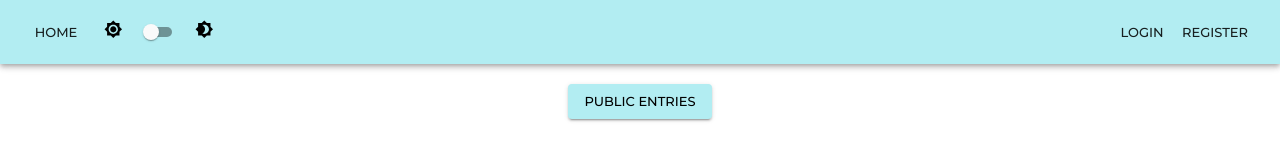
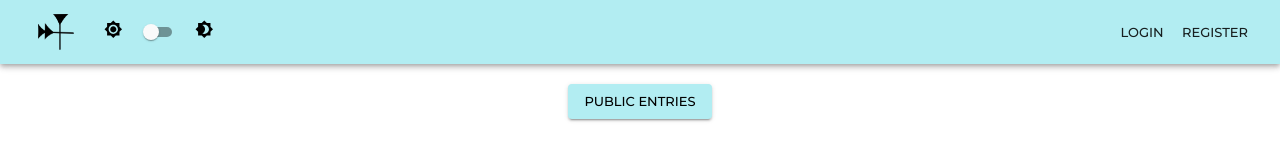
Before and after one commit to mgcarbonell/cuneiform-frontend, a React (Create React App) app: page / in a window 1280 px wide. Shown: the top 160 px of the page. Built offline with nearby package versions, Linux system fonts and the light colour scheme; no server answers.

Commit message:
Logo add

```diff
--- a/src/components/Navbar.js
+++ b/src/components/Navbar.js
@@ -15,6 +15,7 @@ import AccountCircle from '@material-ui/icons/AccountCircle'
 import Brightness7Icon from '@material-ui/icons/Brightness7'
 import Brightness4Icon from '@material-ui/icons/Brightness4'
 import { makeStyles } from '@material-ui/core/styles';
+import logo from '../assets/an.png'
 
 const useStyles = makeStyles((theme) => ({
   root: {
@@ -28,7 +29,8 @@ const useStyles = makeStyles((theme) => ({
   },
   newEntryButton: {
     marginRight: '1rem'
-  }
+  },
+
 }));
 
 const Navbar = (props) => {
@@ -49,7 +51,7 @@ const Navbar = (props) => {
         <Toolbar>
             <Link to={'/'}>
               <Button className={classes.homeButton}>
-                Home
+                <img src={logo} alt="cuneiform logo of the cuneiform symbol An" style={{ width: 36, height: 36 }}/>
               </Button>
             </Link>
             <Grid
```
Also changed, not shown: src/assets/an.png (renamed from public/assets/an.png).
